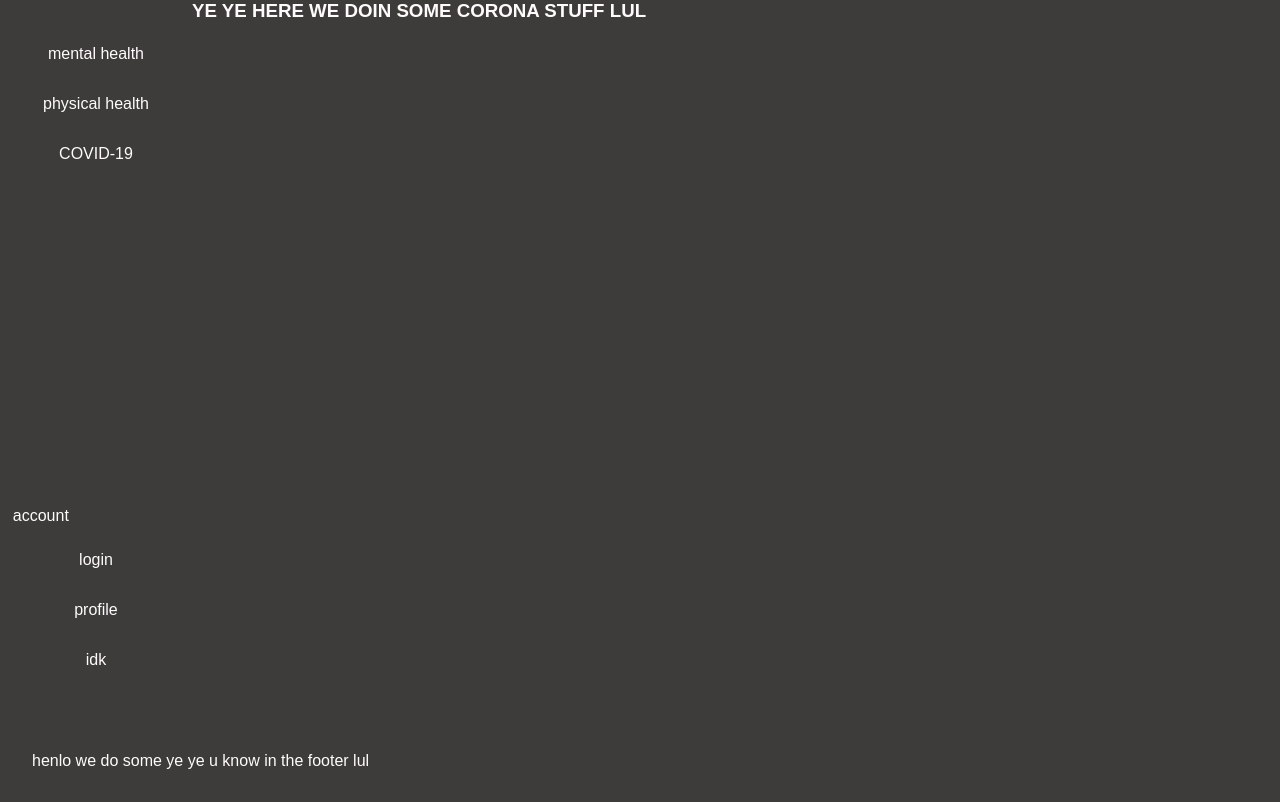
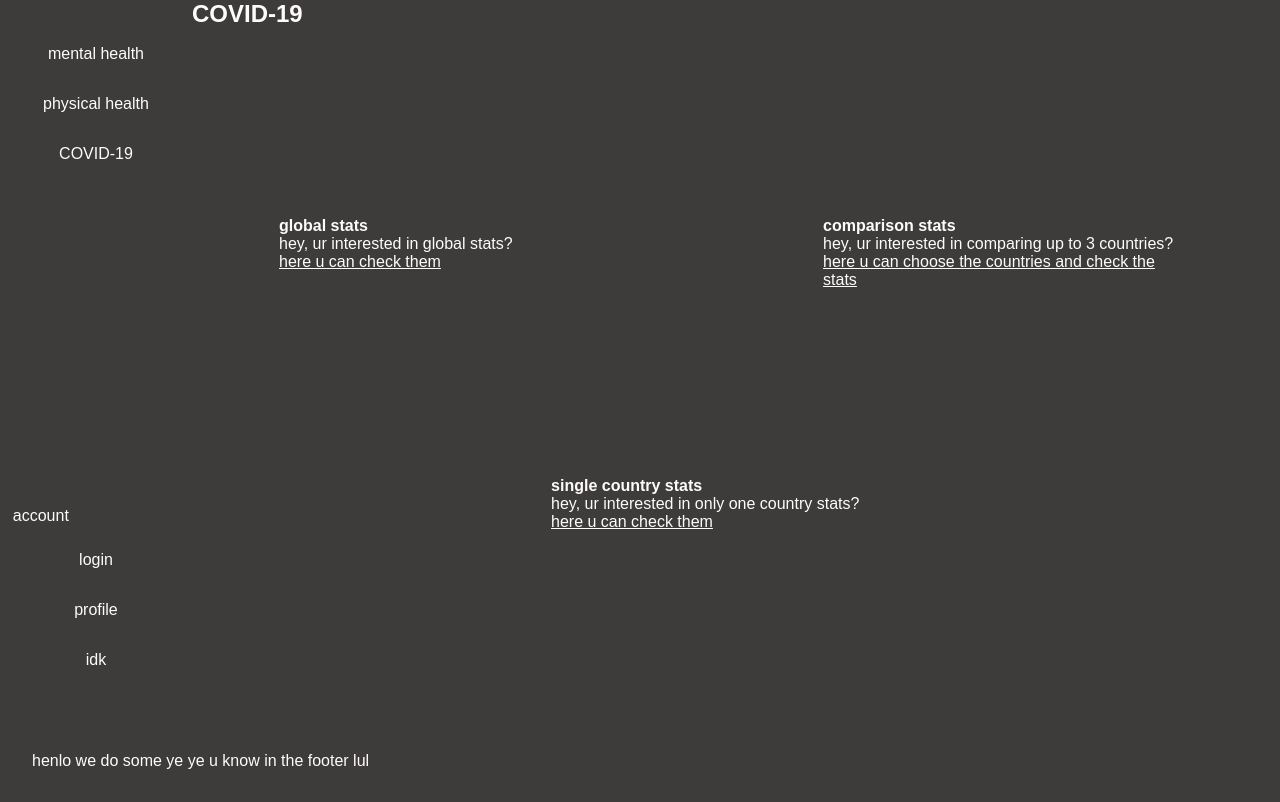
Before and after one commit to shymii/hack, a Django app: page /covid/ in a window 1280 px wide. Run offline with Django 3.2, Linux system fonts and the light colour scheme; style sheets or scripts are compiled from the project's sources.

Commit message:
added covid sites

```diff
--- a/corona/urls.py
+++ b/corona/urls.py
@@ -3,4 +3,7 @@ from . import views
 
 urlpatterns = [
     path('covid/', views.covid_view, name="covid"),
+    path('covid/global/', views.global_covid_view, name="globalcovid"),
+    path('covid/compare/', views.compare_covid_view, name="comparecovid"),
+    path('covid/country/', views.country_covid_view, name="countrycovid")
 ]
--- a/corona/views.py
+++ b/corona/views.py
@@ -5,3 +5,18 @@ def covid_view(request):
     template = 'covid/covid.html'
     context = {}
     return render(request, template, context)
+
+def global_covid_view(request):
+    template = 'covid/globalcovid.html'
+    context = {}
+    return render(request, template, context)
+
+def compare_covid_view(request):
+    template = 'covid/comparecovid.html'
+    context = {}
+    return render(request, template, context)
+
+def country_covid_view(request):
+    template = 'covid/countrycovid.html'
+    context = {}
+    return render(request, template, context)
--- /dev/null
+++ b/static/style/css/covid.css
@@ -0,0 +1,17 @@
+.main {
+  display: flex;
+  flex-wrap: wrap;
+  justify-content: space-around;
+}
+.main h2 {
+  flex-basis: 100%;
+}
+.main .global-stats {
+  flex-basis: 34%;
+}
+.main .comparison {
+  flex-basis: 34%;
+}
+.main .single-stats {
+  flex-basis: 34%;
+}
--- /dev/null
+++ b/static/style/scss/covid.scss
@@ -0,0 +1,20 @@
+.main {
+    display: flex;
+    flex-wrap: wrap;
+    justify-content: space-around;
+    h2 {
+        flex-basis: 100%;
+    }
+
+    .global-stats {
+        flex-basis: 34%;
+    }
+
+    .comparison {
+        flex-basis: 34%;
+    }
+
+    .single-stats {
+        flex-basis: 34%;
+    }
+}
--- a/templates/covid/covid.html
+++ b/templates/covid/covid.html
@@ -1,9 +1,29 @@
 {% extends 'base.html' %}
+{% load static %}
+
+{% block css %}
+<link rel="stylesheet" href="{% static "style/css/covid.css" %}">
+{% endblock css %}
 
 {% block content %}
-<h3>YE YE HERE WE DOIN SOME CORONA STUFF LUL</h3>
+<h2>COVID-19</h2>
+<article class="global-stats">
+    <h4>global stats</h4>
+    <p>hey, ur interested in global stats?</p>
+    <a href="/covid/global/">here u can check them</a>
+</article>
+<article class="comparison">
+    <h4>comparison stats</h4>
+    <p>hey, ur interested in comparing up to 3 countries?</p>
+    <a href="/covid/compare/">here u can choose the countries and check the stats</a>
+</article>
+<article class="single-stats">
+    <h4>single country stats</h4>
+    <p>hey, ur interested in only one country stats?</p>
+    <a href="/covid/country/">here u can check them</a>
+</article>
 {% endblock content %}
 
 {% block scripts %}
-<script src="https://cdnjs.cloudflare.com/ajax/libs/Chart.js/2.9.3/Chart.min.js"></script>
+
 {% endblock scripts %}
```
Also changed, not shown: templates/covid/comparecovid.html (added, +14 -0 lines), templates/covid/countrycovid.html (added, +14 -0 lines), templates/covid/globalcovid.html (added, +13 -0 lines).
